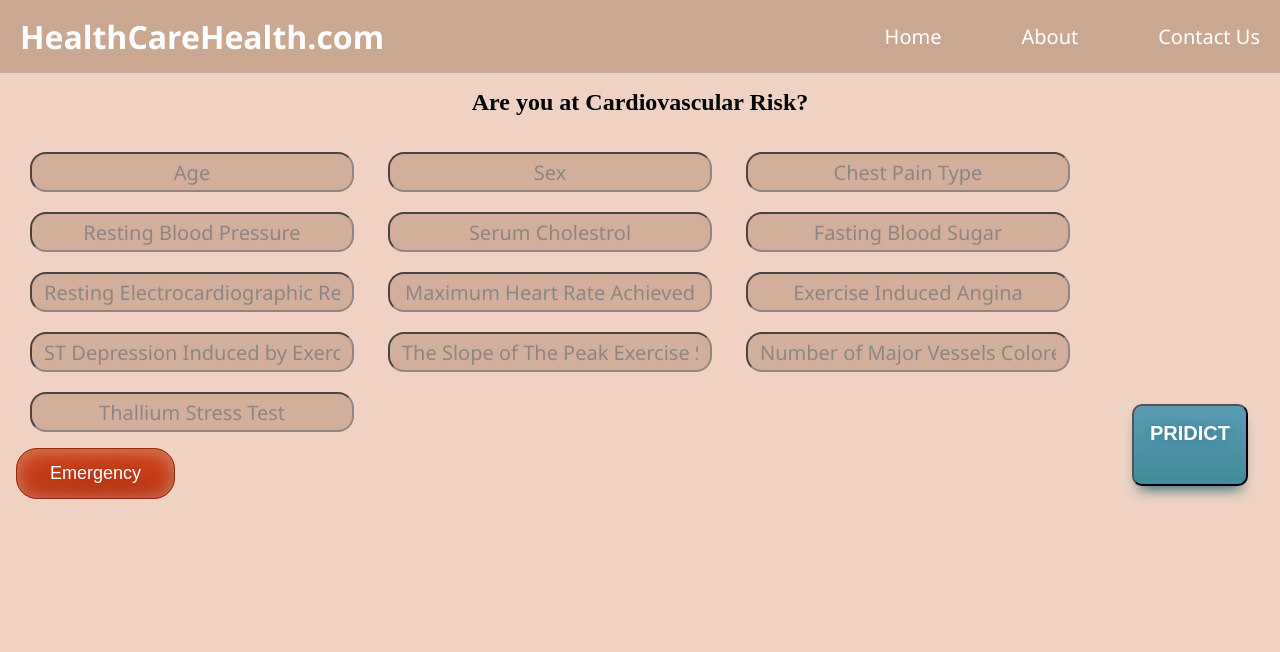
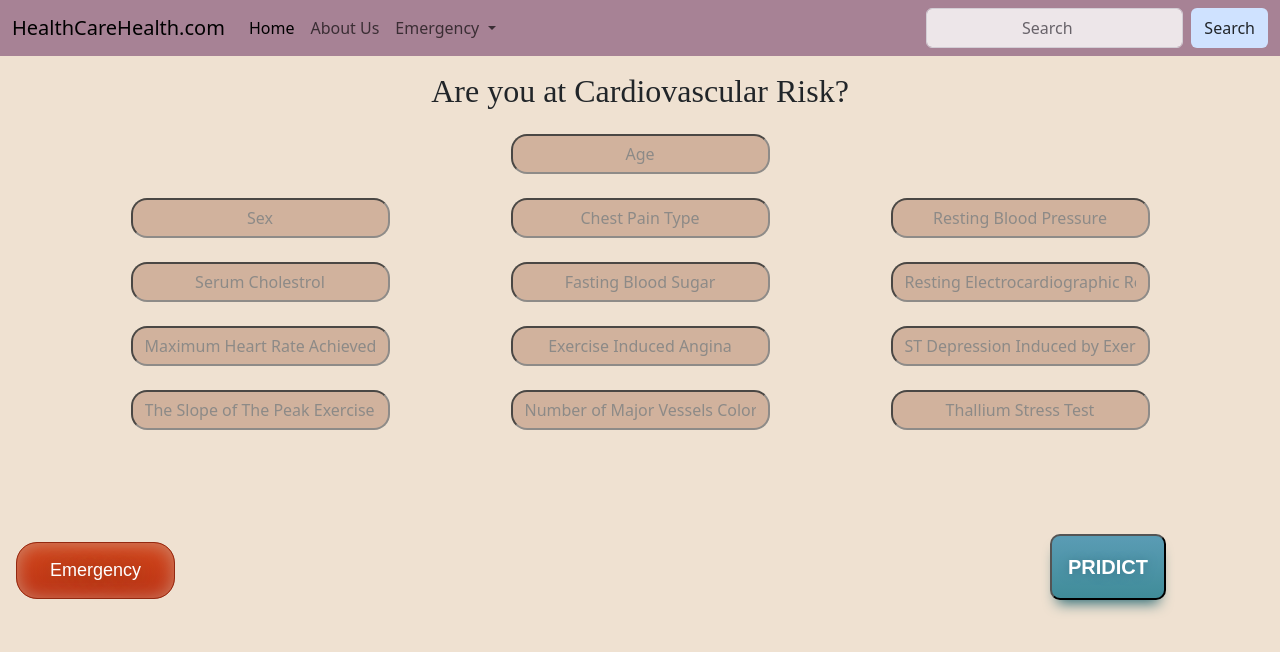
Before and after one commit to Chitraksh-20/HeartCareHealth.com, a Flask app: page / in a window 1280 px wide. Shown: the top 652 px of the page. Run offline with Flask 3, Linux system fonts and the light colour scheme; parts of the project's set-up code (start-up, migrations or seed data) failed here and were passed over.

Commit message:
added bootstap and improved the UI

```diff
--- a/app.py
+++ b/app.py
@@ -20,12 +20,9 @@ def predict():
 
     params = ['Age' , 'Sex' , 'Chest Pain Type' , 'Resting Blood Pressure' , 'Serum Cholestrol' , 'Fasting Blood Sugar' , 'Resting Electrocardiographic Results' , 'Maximum Heart Rate Achieved' , 'Exercise Induced Angina' , 'ST Depression Induced by Exercise Relative to Rest' , 'The Slope of The Peak Exercise ST Segment' , 'Number of Major Vessels Colored by Flourosopy' , 'Thallium Stress Test']
     float_features = []
-
     for param in params:
         float_features.append(float(request.form.get(param)))
 
-
-    # float_features = [float(x) for x in request.form.values()]
     features = [np.array(float_features)]
     features = pd.DataFrame(features , columns = ['Age' , 'Sex' , 'Chest Pain Type' , 'Resting Blood Pressure' , 'Serum Cholestrol' , 'Fasting Blood Sugar' , 'Resting Electrocardiographic Results' , 'Maximum Heart Rate Achieved' , 'Exercise Induced Angina' , 'ST Depression Induced by Exercise Relative to Rest' , 'The Slope of The Peak Exercise ST Segment' , 'Number of Major Vessels Colored by Flourosopy' , 'Thallium Stress Test'])
     prediction = model.predict(features)
--- a/static/css/style2.css
+++ b/static/css/style2.css
@@ -3,7 +3,7 @@
     margin: 0;
     padding: 0;
     box-sizing: border-box;
-    background-color: #efd2c3;
+    background-color: #EFE1D1;
 }
 
 h2{
@@ -14,18 +14,13 @@ h2{
 }
 
 /* Style for the navbar */
-.navbar {
-    display: flex;
-    justify-content: space-between;
-    align-items: center;
-    background-color: #caa791;
-    /* Change the color as needed */
-    padding: 15px 20px;
-    color: white;
-}
 
 h2{
     font-family: 'Times New Roman', Times, serif;
+}
+
+.color{
+    background-color: #A78295;
 }
 
 /* Style for the logo */
@@ -142,7 +137,6 @@ input {
     top:1px;
 }
 
-
 .myButton {
 	box-shadow: 0px 10px 14px -7px #276873;
 	background:linear-gradient(to bottom, #599bb3 5%, #408c99 100%);
--- a/templates/index1.html
+++ b/templates/index1.html
@@ -4,52 +4,129 @@
   <meta charset="UTF-8">
   <title>HealthCareHealth.com</title>
   <link rel="stylesheet" href="/static/css/style2.css">
+  <link href="https://cdn.jsdelivr.net/npm/bootstrap@5.3.2/dist/css/bootstrap.min.css" rel="stylesheet" integrity="sha384-T3c6CoIi6uLrA9TneNEoa7RxnatzjcDSCmG1MXxSR1GAsXEV/Dwwykc2MPK8M2HN" crossorigin="anonymous">
 </head>
 <body>
 
-<nav class="navbar">
-  <div class="logo">
-    <h1>HealthCareHealth.com</h1>
+<nav class="navbar navbar-expand-lg color">
+  <div class="container-fluid color">
+    <a class="navbar-brand color title" href="#">HealthCareHealth.com</a>
+    <button class="navbar-toggler color" type="button" data-bs-toggle="collapse" data-bs-target="#navbarSupportedContent" aria-controls="navbarSupportedContent" aria-expanded="false" aria-label="Toggle navigation">
+      <span class="navbar-toggler-icon color"></span>
+    </button>
+    <div class="collapse navbar-collapse color" id="navbarSupportedContent">
+      <ul class="navbar-nav me-auto mb-2 mb-lg-0 color">
+        <li class="nav-item color">
+          <a class="nav-link active" aria-current="page" href="#">Home</a>
+        </li>
+        <li class="nav-item color">
+          <a class="nav-link " href="#">About Us</a>
+        </li>
+        <li class="nav-item dropdown color">
+          <a class="nav-link dropdown-toggle" href="#" role="button" data-bs-toggle="dropdown" aria-expanded="false">
+            Emergency
+          </a>
+          <ul class="dropdown-menu color">
+            <li><a class="dropdown-item" href="#">Action</a></li>
+            <li><a class="dropdown-item" href="#">Another action</a></li>
+            <li><hr class="dropdown-divider"></li>
+            <li><a class="dropdown-item" href="#">Something else here</a></li>
+          </ul>
+        </li>
+        <!-- <li class="nav-item color">
+          <a class="nav-link disabled" aria-disabled="true">Disabled</a>
+        </li> -->
+      </ul>
+      <form class="d-flex color" role="search">
+        <input class="form-control me-2 " type="search" placeholder="Search" aria-label="Search">
+        <button class="btn btn-outline bg-primary-subtle " type="submit">Search</button>
+      </form>
     </div>
-  <div class="menu">
-    <ul>
-      <li><a href="#">Home</a></li>
-      <li><a href="#">About</a></li>
-      <li><a href="#">Contact Us</a></li>
-    </ul>
   </div>
 </nav>
+
 
 <div class="login">
   <h2>Are you at Cardiovascular Risk?</h2>
 
    <!-- Main Input For Receiving Query to our ML -->
+   <center>
   <form action="{{ url_for('predict')}}" method="post">
+    <div class="container">
+        <div class="row">
+          <div class="col-sm-4">
+            <!-- <input type="text" name="Age" placeholder="Age" required="required" /> -->
+          </div>
+          <div class="col-sm-4">
             <input type="text" name="Age" placeholder="Age" required="required" />
+          </div>
+          <div class="col-sm-4">
+            <!-- <input type="text" name="Age" placeholder="Age" required="required" /> -->
+          </div>
+        </div>
+        <br>
+      <div class="row">
+        <div class="col-sm-4">
           <input type="text" name="Sex" placeholder="Sex" required="required" />
+        </div>
+        <div class="col-sm-4">
           <input type="text" name="Chest Pain Type" placeholder="Chest Pain Type" required="required" />
+        </div>
+        <div class="col-sm-4">
           <input type="text" name="Resting Blood Pressure" placeholder="Resting Blood Pressure" required="required" />
+        </div>
+      </div>
+      <br>
+      <div class="row">
+        <div class="col-sm-4">
           <input type="text" name="Serum Cholestrol" placeholder="Serum Cholestrol" required="required" />
+        </div>
+        <div class="col-sm-4">
           <input type="text" name="Fasting Blood Sugar" placeholder="Fasting Blood Sugar" required="required" />
+        </div>
+        <div class="col-sm-4">
           <input type="text" name="Resting Electrocardiographic Results" placeholder="Resting Electrocardiographic Results" required="required" />
+        </div>
+      </div>
+      <br>
+      <div class="row">
+        <div class="col-sm-4">
           <input type="text" name="Maximum Heart Rate Achieved" placeholder="Maximum Heart Rate Achieved" required="required" />
+        </div>
+        <div class="col-sm-4">
           <input type="text" name="Exercise Induced Angina" placeholder="Exercise Induced Angina" required="required" />
+        </div>
+        <div class="col-sm-4">
           <input type="text" name="ST Depression Induced by Exercise Relative to Rest" placeholder="ST Depression Induced by Exercise Relative to Rest" required="required" />
+        </div>
+      </div>
+      <br>
+      <div class="row">
+        <div class="col-sm-4">
           <input type="text" name="The Slope of The Peak Exercise ST Segment" placeholder="The Slope of The Peak Exercise ST Segment" required="required" />
+        </div>
+        <div class="col-sm-4">
           <input type="text" name="Number of Major Vessels Colored by Flourosopy" placeholder="Number of Major Vessels Colored by Flourosopy" required="required" />
+        </div>
+        <div class="col-sm-4">
           <input type="text" name="Thallium Stress Test" placeholder="Thallium Stress Test" required="required" />
-
-    <button type="submit" class="myButton">PRIDICT</a>
-  </form>
-
+        </div>
+      </div>
       <br>
       <br>
+      <br>
+      <button type="submit" class="myButton">PRIDICT</a>
+    </div>
+
+  </form>
+  </center>
+
 
 </div>
 {{ prediction_text }}
 
 <div>
-
+  <br>
   <button class="emergency-button">Emergency</button>
 </div>
 </body>
```
Lines whose indentation alone changed are shown as unchanged.
